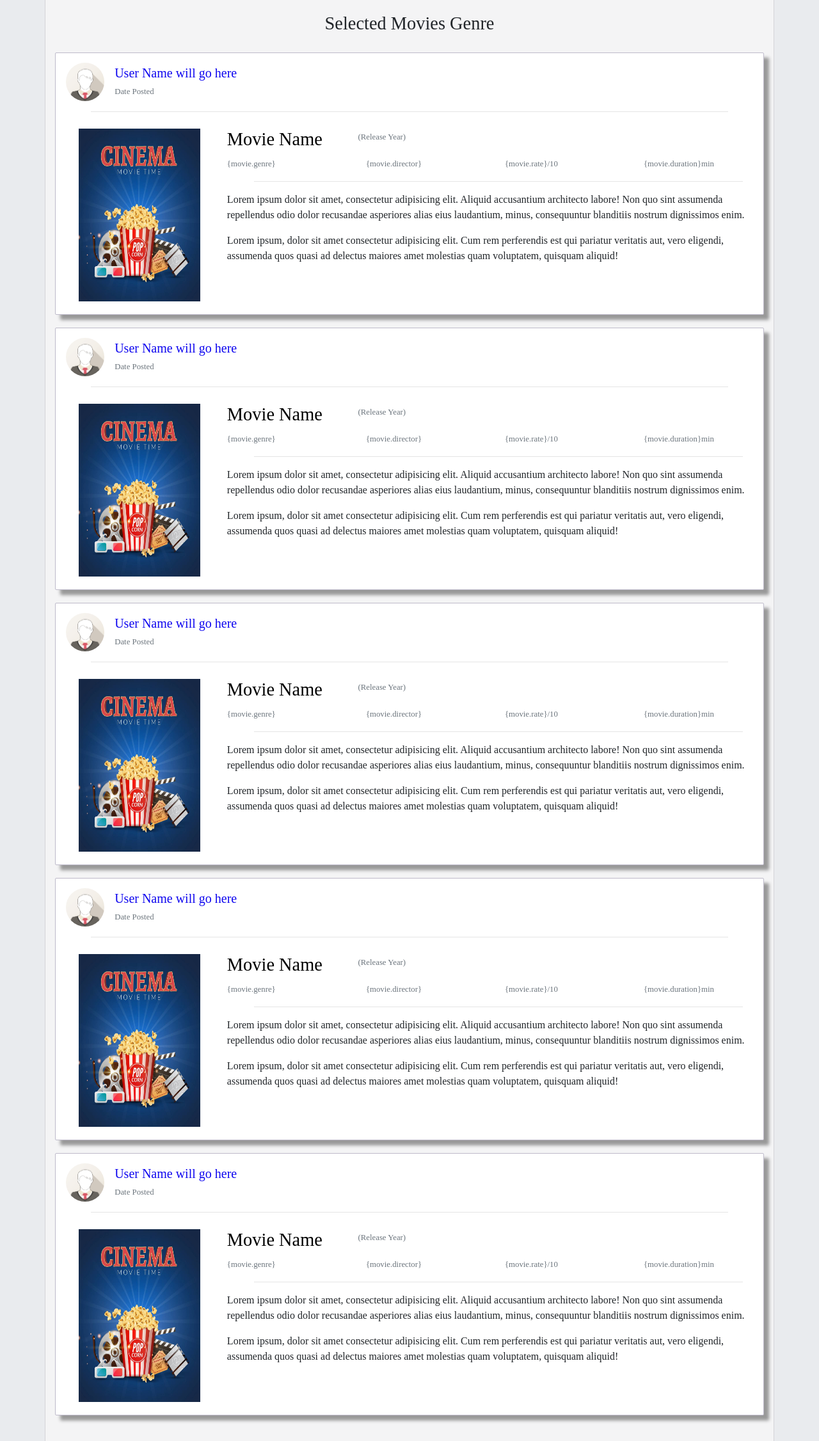
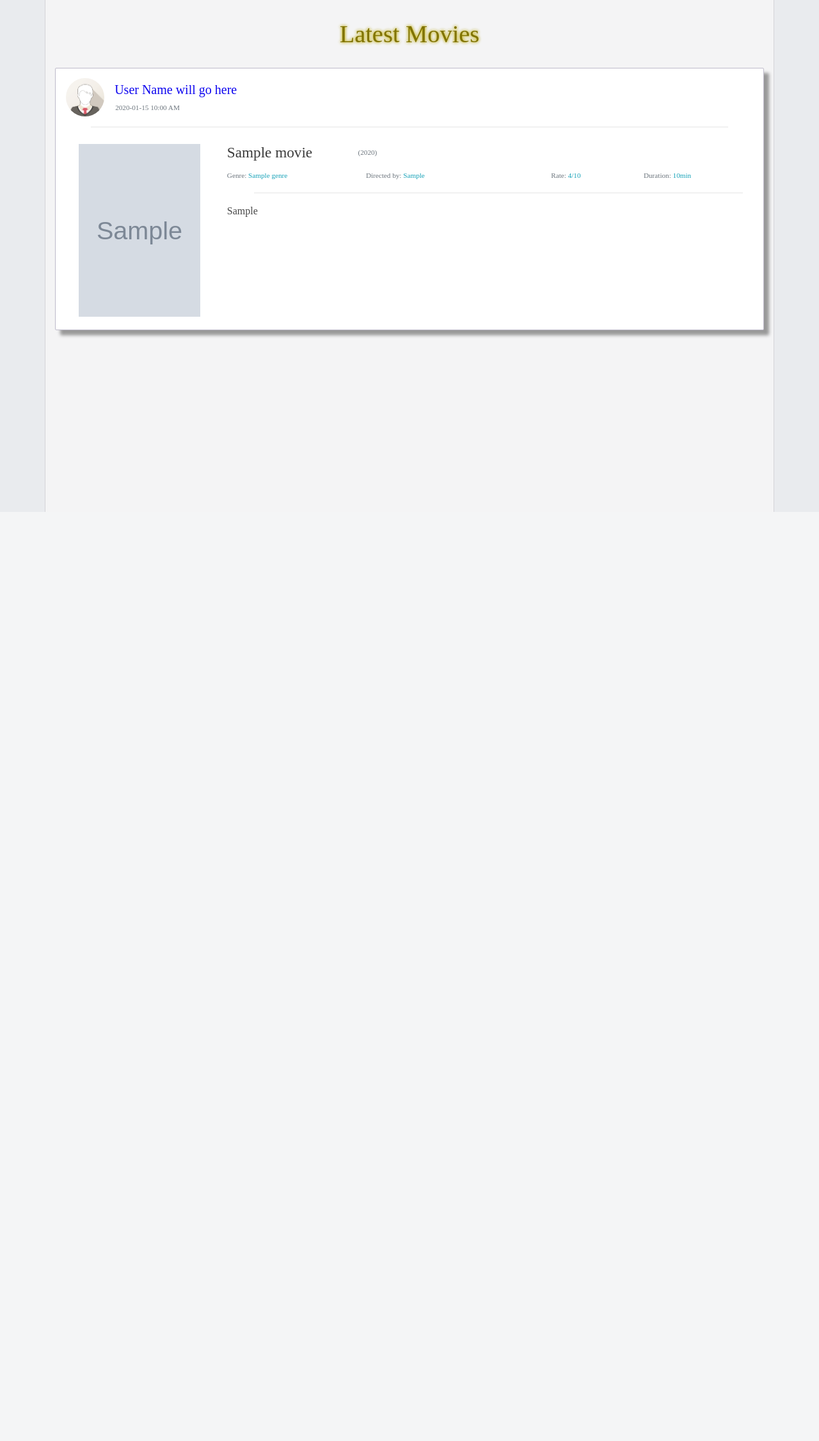
Before and after one commit to MShbana/item-catalog, a Flask app: page / in a window 1280 px wide. Shown: the part 57-2309 px from the top of the page at 64% size. After the commit the page ends 857 px from the top, so only its background shows below. Run offline with Flask 2, Linux system fonts and the light colour scheme; tables that the repository leaves empty hold one stand-in row (values such as "Sample post"); grey boxes marked "Sample" are stand-in pictures; some libraries are stand-ins or nearby versions.

Commit message:
Changed home page's content to actual data 'latest 5 movies' from db

```diff
--- a/movie_catalog.py
+++ b/movie_catalog.py
@@ -1,15 +1,11 @@
 from flask import render_template
 from models import db, Movie, Genre
 from setup import app
-
-
-# Dummy Data #
-# genres = ['Action', 'Adventure', 'Animation', 'Biography', 'Comedy', 'Crime', 'Documentary'	, 'Drama', 'Family', 'Fantasy', 'Game Show', 'History', 'Horror', 'Music', 'Musical', 'Mystery', 'News', 'Reality-TV', 'Romance', 'Sci-Fi', 'Sport'	, 'Superhero', 'Talk Show', 'Thriller', 'War', 'Western']
-movies = ['Home Alone', 'The Purge', 'Rush Hour', "The God Father", "Eternal Sunshine of the Spottless Mind"]
 
 
 @app.route('/')
 @app.route('/home')
 def home():
     genres = Genre.query.all()
+    movies = Movie.query.order_by(Movie.date_posted.desc()).limit(5).all()
     return render_template('home.html', genres=genres, movies=movies)
--- a/static/main.css
+++ b/static/main.css
@@ -155,7 +155,22 @@ body {
 }
 
 .article-title > a {
-    color: #000000;
+    color: #3B3B3B;
+}
+
+.article-content .movie-storyline {
+    color: #474747;
+}
+
+.page-heading {
+    color: #807300;
+    text-shadow: 0 0 5px #F5DC00, 0 0 5px #8C8C8C;
+    padding: 10px 0;
+    text-align: center;
+}
+
+small {
+    font-size: 70%;
 }
 
 /* #Responsiveness# */
@@ -228,6 +243,7 @@ body {
     h5 { font-size: 1.15em; }
     h6 { font-size: 1.05em; }
     p { font-size: 1em; }
+
     .user-img { height: 60px; width: 60px; }
     .article-img { height: 270px; width: 200px; }
 }
--- a/templates/home.html
+++ b/templates/home.html
@@ -1,6 +1,6 @@
 {% extends "layout.html" %}
 {% block content %}
-    <h2 class="pb-2 text-center">Selected Movies Genre</h2>
+    <h1 class="page-heading">Latest Movies</h1>
     {% for movie in movies %}
         {% include "movie_layout.html" %}
     {% endfor %}
--- a/templates/movie_layout.html
+++ b/templates/movie_layout.html
@@ -8,8 +8,8 @@
                 <div class="col-12">
                     <h4><a class="user-name" href="#">User Name will go here</a></h4>
                 </div>
-                <div class="col-12">
-                    <small class="text-muted vertical-centered">Date Posted</small>
+                <div class="col-12 pl-md-4 pl-lg-3">
+                    <small class="text-muted vertical-centered">{{ movie.date_posted.strftime("%Y-%m-%d %I:%M %p") }}</small>
                 </div>
             </div>
         </div>
@@ -17,36 +17,35 @@
     <hr style="width: 90%">
     <section class="row article-content">
         <div class="col-4 col-xl-3 text-center">
-            <img class="article-img text-center center-block" src="{{ url_for('static', filename='imgs/movie_pics/movie_poster_default.jpg') }}" alt="Movie Poster Picture">
+            <img class="article-img text-center center-block" src="{{ url_for('static', filename='imgs/movie_pics/' + movie.poster ) }}" alt="Movie Poster Picture">
         </div>
         <div class="col-8 col-xl-9 padding-0">
             <div class="row padding-0">
                 <div class="col-6 col-md-5 col-lg-4 col-xl-3">
-                    <h2 class="article-title"><a href="#">Movie Name</a></h2>
+                    <h3 class="article-title"><a href="#">{{ movie.title }}</a></h3>
                 </div>
-                <div class="col-6 col-md-7 col-lg-8 col-xl-9 padding-0">
-                    <small class="text-muted">(Release Year)</small>
+                <div class="col-6 col-md-7 col-lg-8 col-xl-9 padding-0 text-muted">
+                    <small>({{ movie.release_year }})</small>
                 </div>
             </div>
-            <div class="row text-muted movie-details">
-                <div class="col-12 col-sm-6 col-lg-3">
-                    <small>{movie.genre}</small>
+            <div class="row movie-details text-muted">
+                <div class="col-12 col-sm-5 col-lg-3">
+                    <small>Genre: <span class="text-info">{{ movie.genre.name }}</span></small>
                 </div>
-                <div class="col-12 col-sm-6 col-lg-3">
-                    <small>{movie.director}</small>
+                <div class="col-12 col-sm-7 col-lg-4">
+                    <small class="text-">Directed by: <span class="text-info">{{ movie.director }}</span></small>
                 </div>
-                <div class="col-12 col-sm-6 col-lg-3">
-                    <small>{movie.rate}/10</small>
+                <div class="col-12 col-sm-5 col-lg-2">
+                    <small>Rate: <span class="text-info">{{ movie.rate }}/10</span></small>
                 </div>
-                <div class="col-12 col-sm-6 col-lg-3">
-                    <small>{movie.duration}min</small>
+                <div class="col-12 col-sm-7 col-lg-3">
+                    <small>Duration: <span class="text-info">{{ movie.duration }}min</span></small>
                 </div>
             </div>
             <hr>
             <div class="row movie-storyline">
                 <div class="col-12">
-                    <p>Lorem ipsum dolor sit amet, consectetur adipisicing elit. Aliquid accusantium architecto labore! Non quo sint assumenda repellendus odio dolor recusandae asperiores alias eius laudantium, minus, consequuntur blanditiis nostrum dignissimos enim.</p>
-                    <p>Lorem ipsum, dolor sit amet consectetur adipisicing elit. Cum rem perferendis est qui pariatur veritatis aut, vero eligendi, assumenda quos quasi ad delectus maiores amet molestias quam voluptatem, quisquam aliquid!</p>
+                    <p>{{ movie.storyline }}</p>
                 </div>
             </div>
         </div>
```
Also changed, not shown: add_movies.py (+1 -1 lines).
